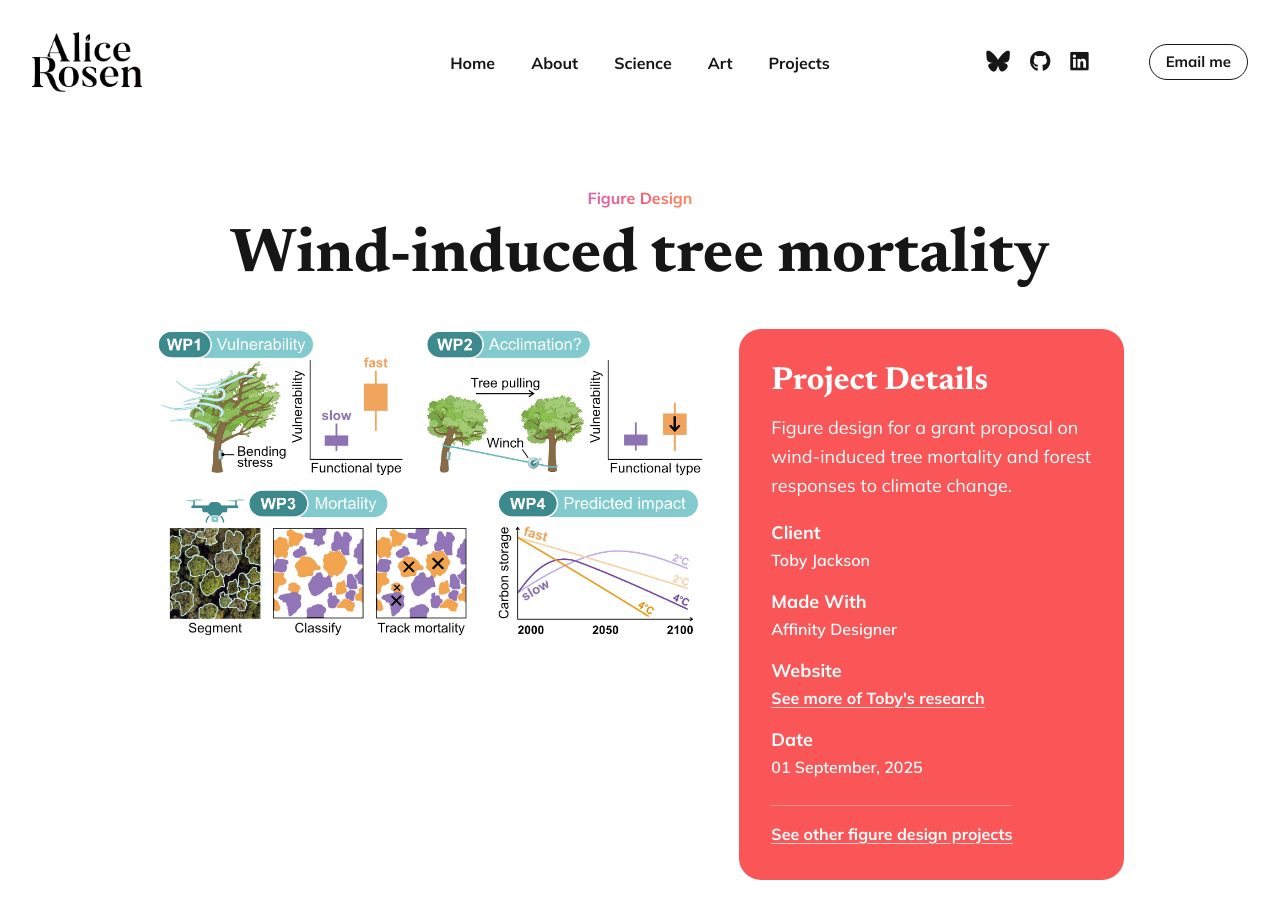
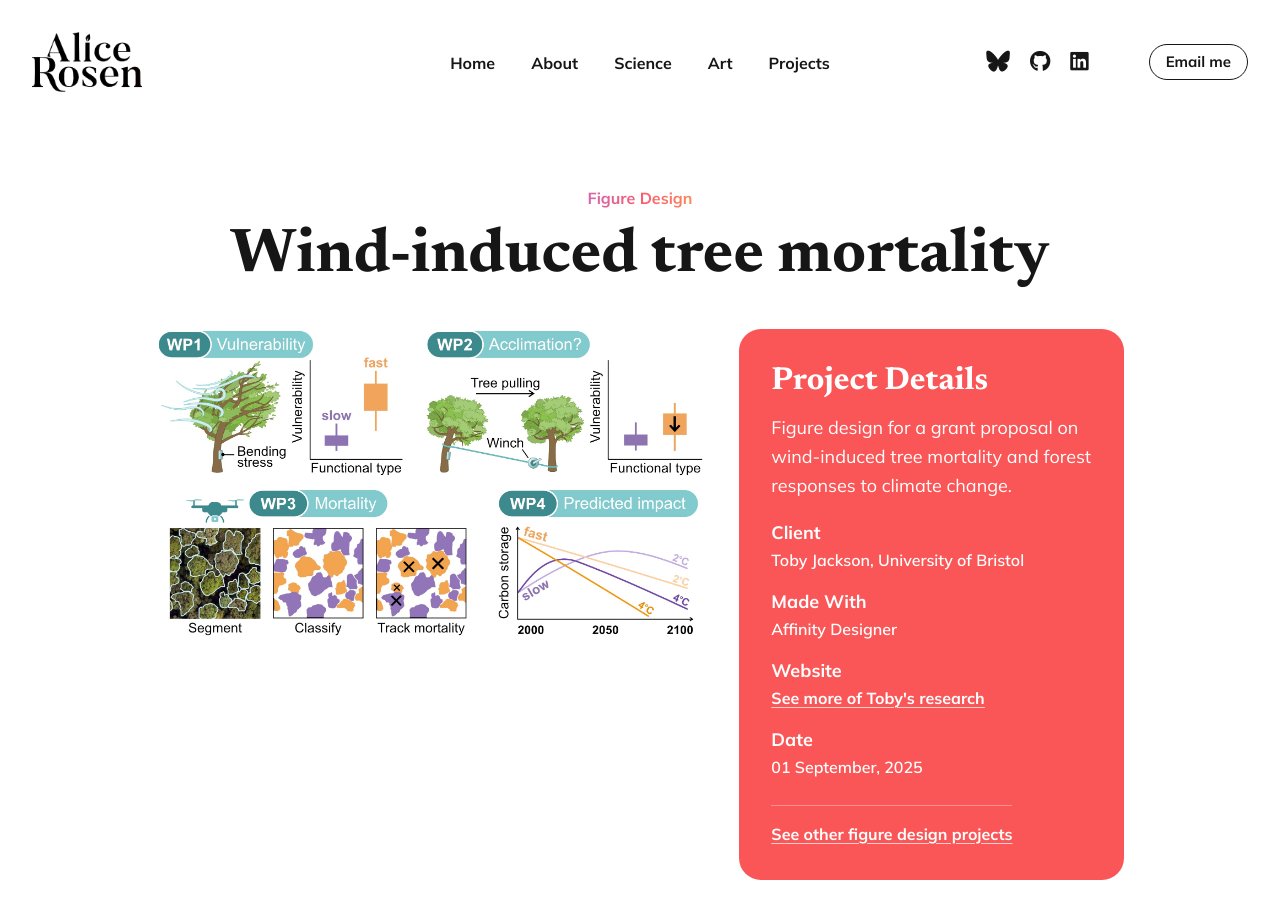
Before and after one commit to alice-rosen/alice-rosen.github.io, a Jekyll site: the page built from _projects/2025-09-01-wind-induced-tree-mortality.md, in a window 1280 px wide and 900 px high. Built offline with Jekyll 4.4.1, drawn with Linux system fonts in a browser that asks for light colours; a style sheet for code colours, icons or effects is not loaded.

Commit message:
Update 2025-09-01-wind-induced-tree-mortality.md

```diff
--- a/_projects/2025-09-01-wind-induced-tree-mortality.md
+++ b/_projects/2025-09-01-wind-induced-tree-mortality.md
@@ -3,7 +3,7 @@ title: Wind-induced tree mortality
 subtitle: Figure Design
 summary: Figure design for a grant proposal on wind-induced tree mortality and forest responses to climate change.
 tools: Affinity Designer
-client: Toby Jackson
+client: Toby Jackson, University of Bristol
 website:
   label: See more of Toby's research
   url: https://scholar.google.com/citations?user=iqcKPKYAAAAJ&hl=en
```
